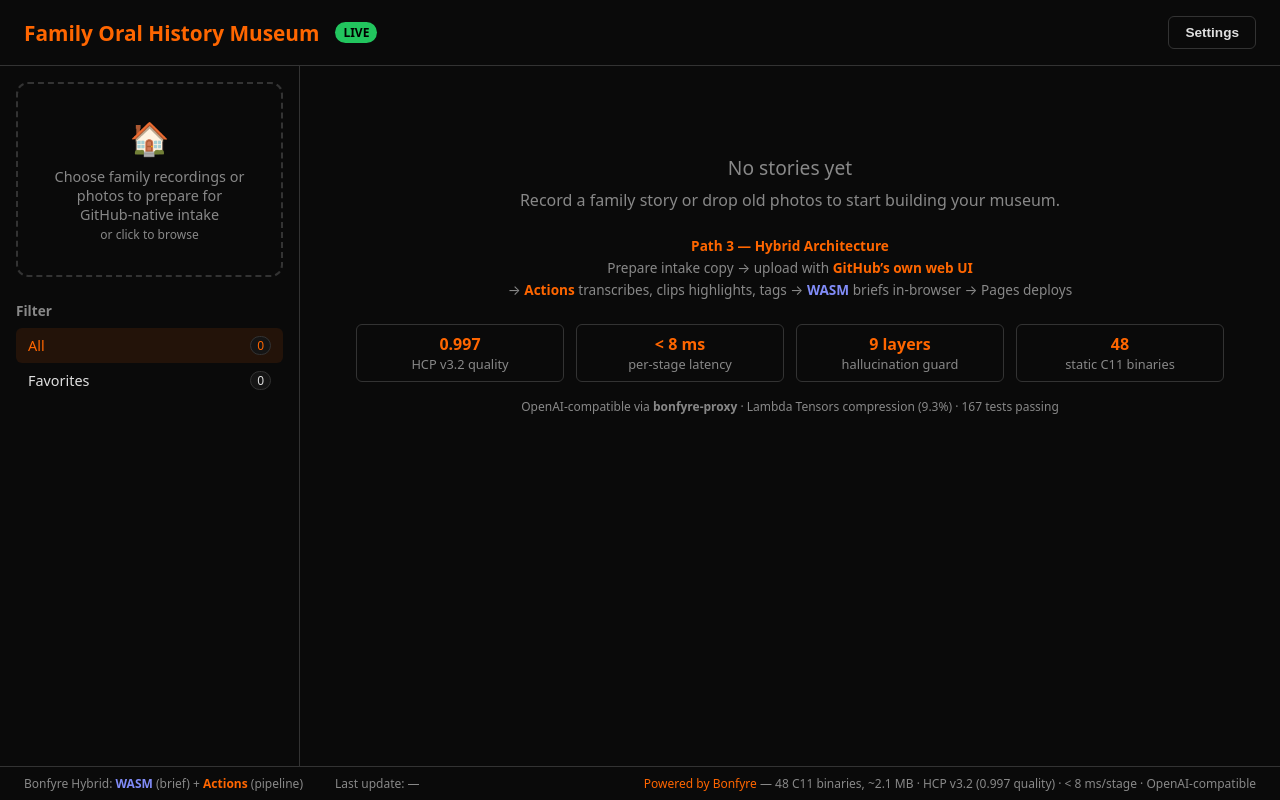
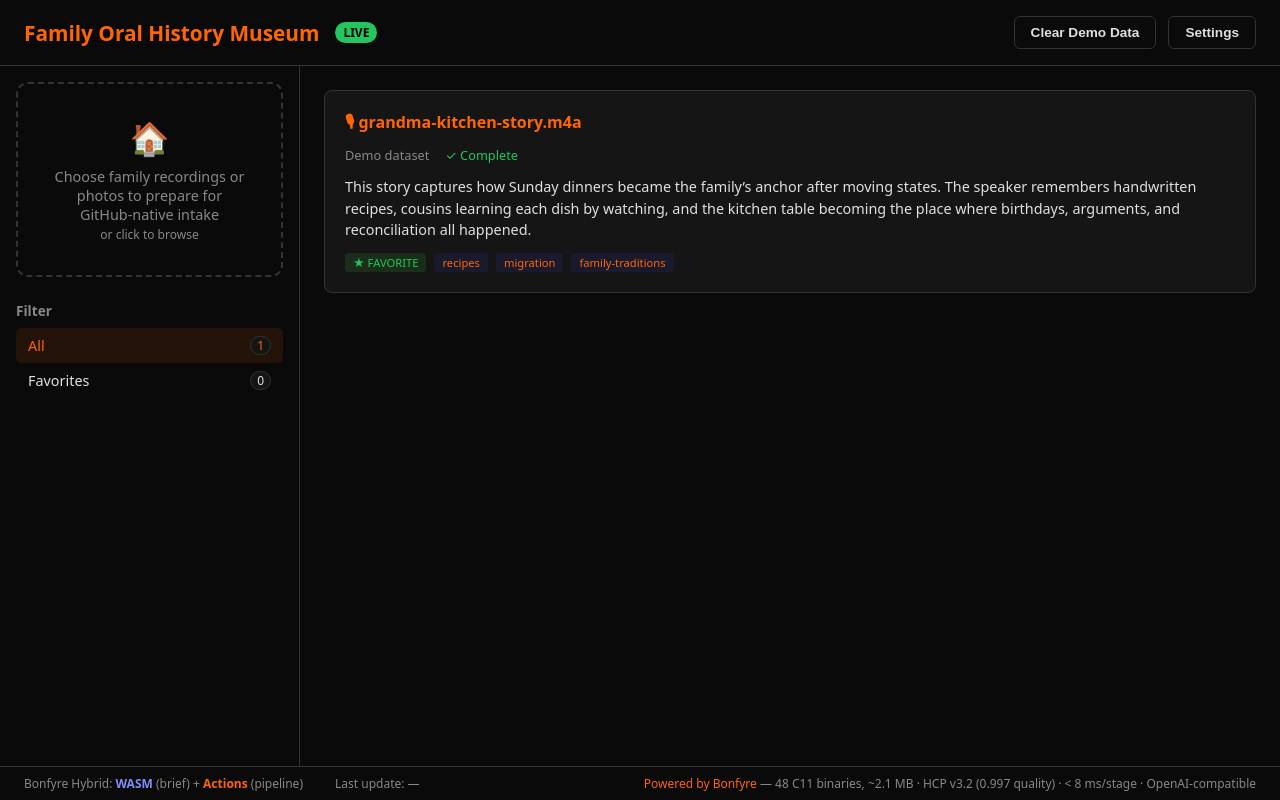
Before and after one commit to Nickgonzales76017/pages-family-history, a plain HTML site: page site/index.html in a window 1280 px wide. Drawn offline with Linux system fonts and the light colour scheme; no server answers.

Commit message:
Seed demo data on first load

```diff
--- a/site/artifact.json
+++ b/site/artifact.json
@@ -11,7 +11,7 @@
       "atom_id": "source-transcript",
       "content_hash": "",
       "media_type": "text/plain",
-      "path": "site/demos/family-history/transcript.json",
+      "path": "demos/family-history/transcript.json",
       "label": "Source transcript"
     }
   ],
@@ -39,7 +39,7 @@
     {
       "realization_id": "brief-md",
       "media_type": "text/markdown",
-      "path": "site/demos/family-history/brief.md",
+      "path": "demos/family-history/brief.md",
       "pinned": true,
       "produced_by": "op-brief-extract",
       "label": "Brief markdown"
@@ -47,7 +47,7 @@
     {
       "realization_id": "brief-meta",
       "media_type": "application/json",
-      "path": "site/demos/family-history/brief-meta.json",
+      "path": "demos/family-history/brief-meta.json",
       "pinned": true,
       "produced_by": "op-brief-meta",
       "label": "Brief metadata"
--- /dev/null
+++ b/site/demos/family-history/demo-item.json
@@ -0,0 +1,10 @@
+{
+  "id": "demo-family-history",
+  "file": "grandma-kitchen-story.m4a",
+  "time": "Demo dataset",
+  "status": "complete",
+  "brief": "This story captures how Sunday dinners became the family’s anchor after moving states. The speaker remembers handwritten recipes, cousins learning each dish by watching, and the kitchen table becoming the place where birthdays, arguments, and reconciliation all happened.",
+  "tags": ["recipes", "migration", "family-traditions"],
+  "flagged": true,
+  "demo": true
+}
--- a/site/index.html
+++ b/site/index.html
@@ -70,6 +70,7 @@
       <h1>Family Oral History Museum</h1>
       <span class="badge badge-live" id="statusBadge">LIVE</span>
       <div class="header-right">
+        <button class="btn btn-ghost" id="toggleDemoBtn" type="button">Clear Demo Data</button>
         <button class="btn btn-ghost" onclick="toggleConfig()">Settings</button>
       </div>
     </header>
@@ -381,5 +382,15 @@
     initBriefWorker();
     renderBoard();
   </script>
+  <script src="js/demo-boot.js"></script>
+  <script>
+    BonfyreDemoBoot.init({
+      storeKey: ITEMS_KEY,
+      demoPath: 'demos/family-history/demo-item.json',
+      getItems: () => items,
+      setItems: value => { items = value; },
+      renderBoard: renderBoard
+    });
+  </script>
 </body>
 </html>
--- /dev/null
+++ b/site/js/demo-boot.js
@@ -0,0 +1,57 @@
+(function(global) {
+  async function fetchJson(path) {
+    var resp = await fetch(String(path || '').replace(/^\/+/, '') + '?v=' + Date.now(), {
+      cache: 'no-store'
+    });
+    if (!resp.ok) return null;
+    return resp.json();
+  }
+
+  function cloneItems(items) {
+    return Array.isArray(items) ? items.slice() : [];
+  }
+
+  async function applyDemoState(options, hidden) {
+    var current = cloneItems(options.getItems());
+    current = current.filter(function(item) { return !(item && item.demo); });
+
+    if (!hidden) {
+      var demo = await fetchJson(options.demoPath);
+      if (demo) current.unshift(demo);
+    }
+
+    options.setItems(current);
+    localStorage.setItem(options.storeKey, JSON.stringify(current));
+    options.renderBoard();
+  }
+
+  function init(options) {
+    if (!options || !options.getItems || !options.setItems || !options.renderBoard || !options.storeKey || !options.demoPath) {
+      return;
+    }
+
+    var button = document.getElementById(options.buttonId || 'toggleDemoBtn');
+    if (!button) return;
+
+    var hiddenKey = options.hiddenKey || (options.storeKey + '_hide_demo');
+    var hidden = localStorage.getItem(hiddenKey) === '1';
+
+    function updateButton() {
+      button.textContent = hidden ? 'Show Demo Data' : 'Clear Demo Data';
+    }
+
+    button.addEventListener('click', function() {
+      hidden = !hidden;
+      localStorage.setItem(hiddenKey, hidden ? '1' : '0');
+      updateButton();
+      applyDemoState(options, hidden);
+    });
+
+    updateButton();
+    applyDemoState(options, hidden);
+  }
+
+  global.BonfyreDemoBoot = {
+    init: init
+  };
+})(window);
```
